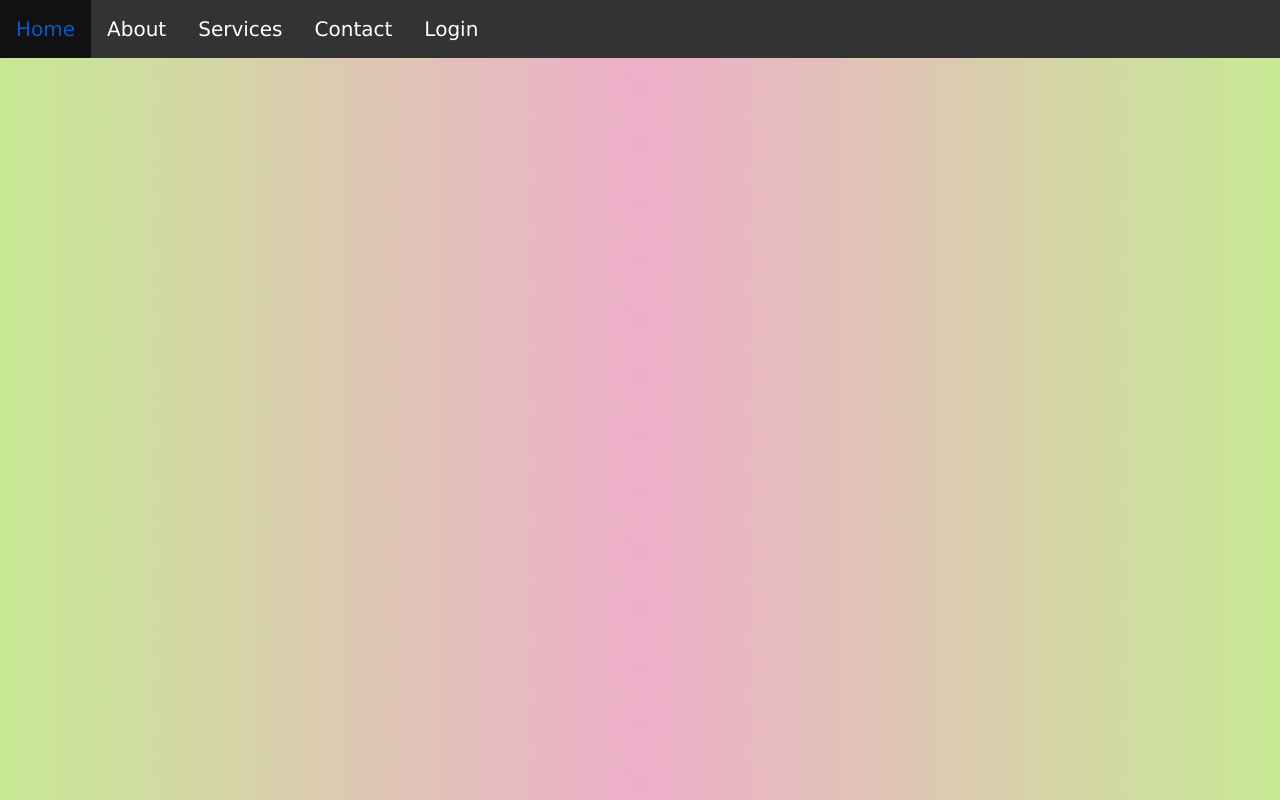
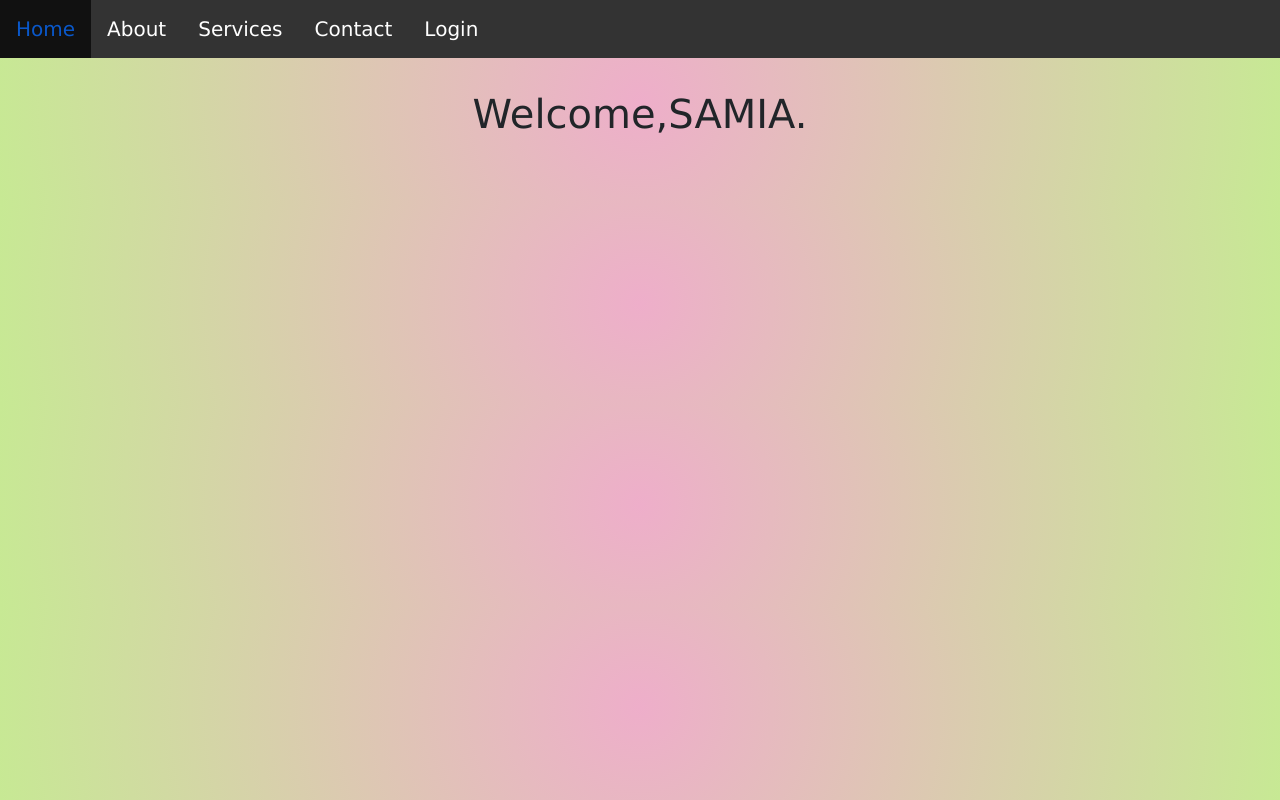
Before and after one commit to mrsamia/react_practice_3, a React (Create React App) app: page /Welcome in a window 1280 px wide. Built offline with nearby package versions, Linux system fonts and the light colour scheme.

Commit message:
SRM | add welcome Page

```diff
--- a/src/Components/Pages/Login.js
+++ b/src/Components/Pages/Login.js
@@ -1,13 +1,11 @@
 import React from 'react';
-import Button from '../SingleCompnt/Button';
-import Input from '../SingleCompnt/Input';
+
+import InputForm from '../SingleCompnt/InputForm';
 
 function Login(props) {
     return (
         <div className='main_body form_body vh-100'>
-            <Input  name='username' placeholder="Username"/>
-            <Input  name='password' placeholder="Password"/><br></br>
-            <Button name="LOGIN"/>
+          <InputForm/>
         </div>
     );
 }
--- /dev/null
+++ b/src/Components/Pages/Welcome.js
@@ -0,0 +1,11 @@
+import React from 'react';
+
+function Welcome(props) {
+    return (
+        <div className='App'>
+            <h1>Welcome,SAMIA.</h1>
+        </div>
+    );
+}
+
+export default Welcome;
--- a/src/Components/Routing/Routing.js
+++ b/src/Components/Routing/Routing.js
@@ -5,6 +5,7 @@ import About from '../Pages/About';
 import Services from '../Pages/Services';
 import Contact from '../Pages/Contact';
 import Login from '../Pages/Login';
+import Welcome from '../Pages/Welcome';
 
 function Routing(props) {
     return (
@@ -15,6 +16,7 @@ function Routing(props) {
             <Route path="/Services" element={<Services/>}/>
             <Route path="/Contact" element={<Contact/>}/>
             <Route path="/Login" element={<Login/>}/>
+            <Route path="/Welcome" element={<Welcome/>}/>
             </Routes>
 
         </div>
--- /dev/null
+++ b/src/Components/SingleCompnt/InputForm.js
@@ -0,0 +1,23 @@
+import React from 'react';
+import Input from './Input';
+
+import Button from '../SingleCompnt/Button';
+import {Link} from 'react-router-dom';
+
+
+function InputForm(props) {
+
+
+
+
+    return (
+        <div>
+            <Input name='username' placeholder="Username"/>
+            <Input  name='password' placeholder="Password"/><br></br>
+
+            <Link to="/Welcome" className="btn btn-primary btn-style">LOGIN</Link>
+        </div>
+    );
+}
+
+export default InputForm;
--- a/src/Style/login.css
+++ b/src/Style/login.css
@@ -21,5 +21,6 @@ width: 100%;
     background: #FFFFFF;
     box-shadow: 0px 4px 4px rgba(0, 0, 0, 0.3);
     border-radius: 8px;
+    color: black;
 
 }
```
